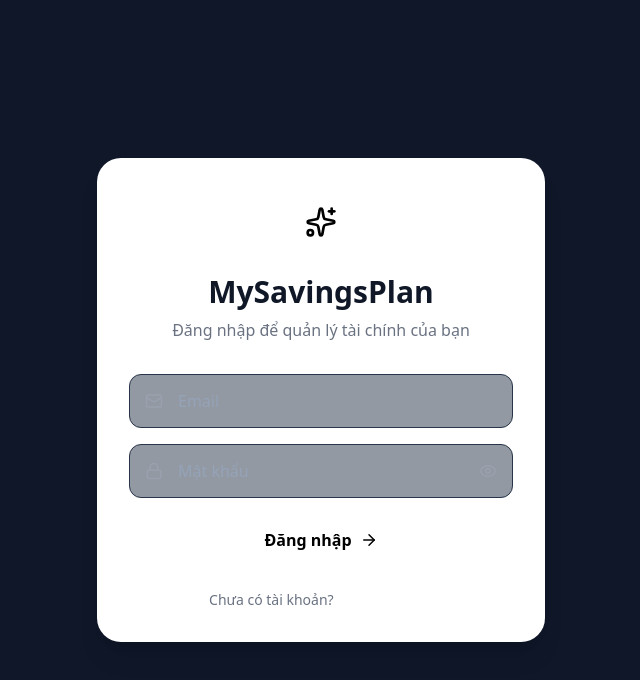
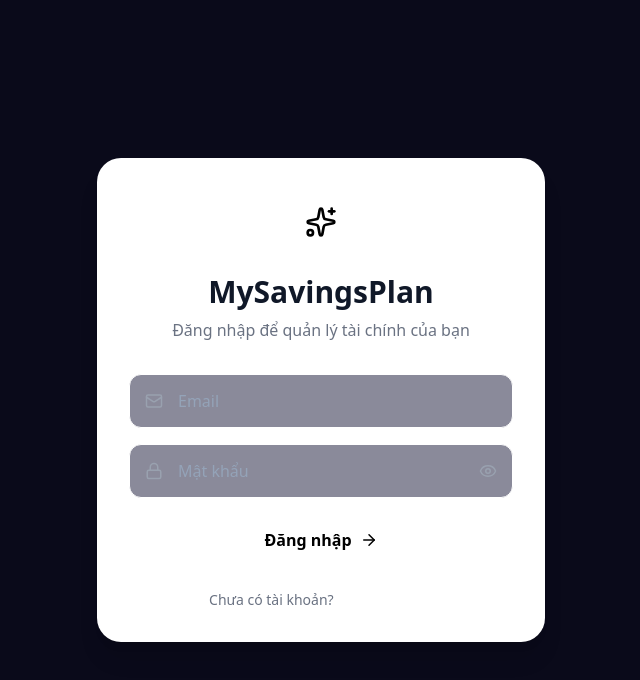
Before and after one commit to noway165/mysavingplan, a Next.js app: page / in a window 1280 px wide. Shown: the top 680 px of the page, without its empty margins (319-959 px from the left). Built offline with nearby package versions, Linux system fonts and the light colour scheme; no server answers; a web font is replaced by a local one.

Commit message:
feat: apply crypto dashboard glassmorphism globally

```diff
--- a/src/app/globals.css
+++ b/src/app/globals.css
@@ -63,24 +63,24 @@
   }
 
   .dark {
-    --background: 222 47% 11%; /* Slate 900 (#0F172A) */
-    --foreground: 0 0% 100%; /* Pure White (#FFFFFF) */
-    --card: 215 28% 17%; /* Slate 800 (#1E293B) */
+    --background: 240 45% 7%; /* #0a0a1a */
+    --foreground: 0 0% 100%; /* Pure White */
+    --card: 240 45% 10%; /* Slightly lighter than background */
     --card-foreground: 0 0% 100%;
-    --popover: 215 28% 17%;
+    --popover: 240 45% 10%;
     --popover-foreground: 0 0% 100%;
     --primary: 0 0% 100%;
     --primary-foreground: 0 0% 0%;
-    --secondary: 215 28% 22%; /* Slate 700 */
+    --secondary: 240 40% 15%;
     --secondary-foreground: 0 0% 100%;
-    --muted: 215 28% 22%;
+    --muted: 240 40% 15%;
     --muted-foreground: 215 20% 65%; /* Slate 400 */
-    --accent: 215 28% 22%;
+    --accent: 240 40% 15%;
     --accent-foreground: 0 0% 100%;
-    --destructive: 0 62.8% 30.6%;
+    --destructive: 0 62.8% 50.6%; /* Brighter red for dark theme */
     --destructive-foreground: 0 0% 100%;
-    --border: 215 28% 22%; /* Slate 700 */
-    --input: 215 28% 22%;
+    --border: 0 0% 100%; /* Used with opacity via tailwind like border-white/5 */
+    --input: 240 40% 15%;
     --ring: 0 0% 100%;
   }
 
@@ -199,11 +199,11 @@
 }
 
 @utility bento-card {
-  @apply bg-card rounded-2xl border border-border border-t-[2px] border-t-primary/30 overflow-hidden;
+  @apply bg-black/40 backdrop-blur-md rounded-2xl border border-white/5 shadow-xl overflow-hidden;
 }
 
 @utility bento-card-inner {
-  @apply bg-background/50 rounded-2xl border border-border;
+  @apply bg-white/5 backdrop-blur-md rounded-2xl border border-white/5;
 }
 
 @utility hide-scrollbar {
--- a/src/app/page.tsx
+++ b/src/app/page.tsx
@@ -71,11 +71,7 @@ export default function Home() {
         </div>
       </div>
 
-      <div className="relative rounded-3xl overflow-hidden bg-[#0a0a1a] border border-white/5 shadow-2xl p-4 md:p-8 min-h-[600px] flex flex-col justify-between">
-        {/* Background Ambient Glows */}
-        <div className="absolute top-0 left-0 w-[500px] h-[500px] bg-indigo-600/20 rounded-full blur-[120px] -translate-x-1/2 -translate-y-1/2 pointer-events-none" />
-        <div className="absolute bottom-0 right-0 w-[600px] h-[600px] bg-purple-600/10 rounded-full blur-[150px] translate-x-1/3 translate-y-1/3 pointer-events-none" />
-        <div className="absolute top-1/2 left-1/2 w-[800px] h-[400px] bg-[#00f2fe]/5 rounded-full blur-[100px] -translate-x-1/2 -translate-y-1/2 pointer-events-none" />
+      <div className="relative rounded-3xl overflow-hidden min-h-[600px] flex flex-col justify-between">
 
         {/* TOP ROW: Glassmorphism Control Panel */}
         <div className="relative z-10 grid grid-cols-2 md:grid-cols-4 gap-4 mb-8">
--- a/src/components/MainLayout.tsx
+++ b/src/components/MainLayout.tsx
@@ -21,7 +21,12 @@ export function MainLayout({ children }: { children: React.ReactNode }) {
 
   return (
     <div className="min-h-screen w-full relative bg-background text-foreground transition-colors duration-500 selection:bg-primary/30">
-      {/* Nền trơn cho hiệu ứng Neumorphism */}
+      {/* Nền trơn cho hiệu ứng Neumorphism / Glassmorphism */}
+      <div className="fixed inset-0 overflow-hidden pointer-events-none z-0">
+        <div className="absolute top-0 left-0 w-[500px] h-[500px] bg-indigo-600/20 rounded-full blur-[120px] -translate-x-1/2 -translate-y-1/2" />
+        <div className="absolute bottom-0 right-0 w-[600px] h-[600px] bg-purple-600/10 rounded-full blur-[150px] translate-x-1/3 translate-y-1/3" />
+        <div className="absolute top-1/2 left-1/2 w-[800px] h-[400px] bg-[#00f2fe]/5 rounded-full blur-[100px] -translate-x-1/2 -translate-y-1/2" />
+      </div>
 
       {/* Main content area */}
       <main className="relative z-10 h-full overflow-y-auto overflow-x-hidden p-4 pb-28 sm:p-6 sm:pl-28 lg:p-8 lg:pl-32 pt-6 scroll-smooth">
```
